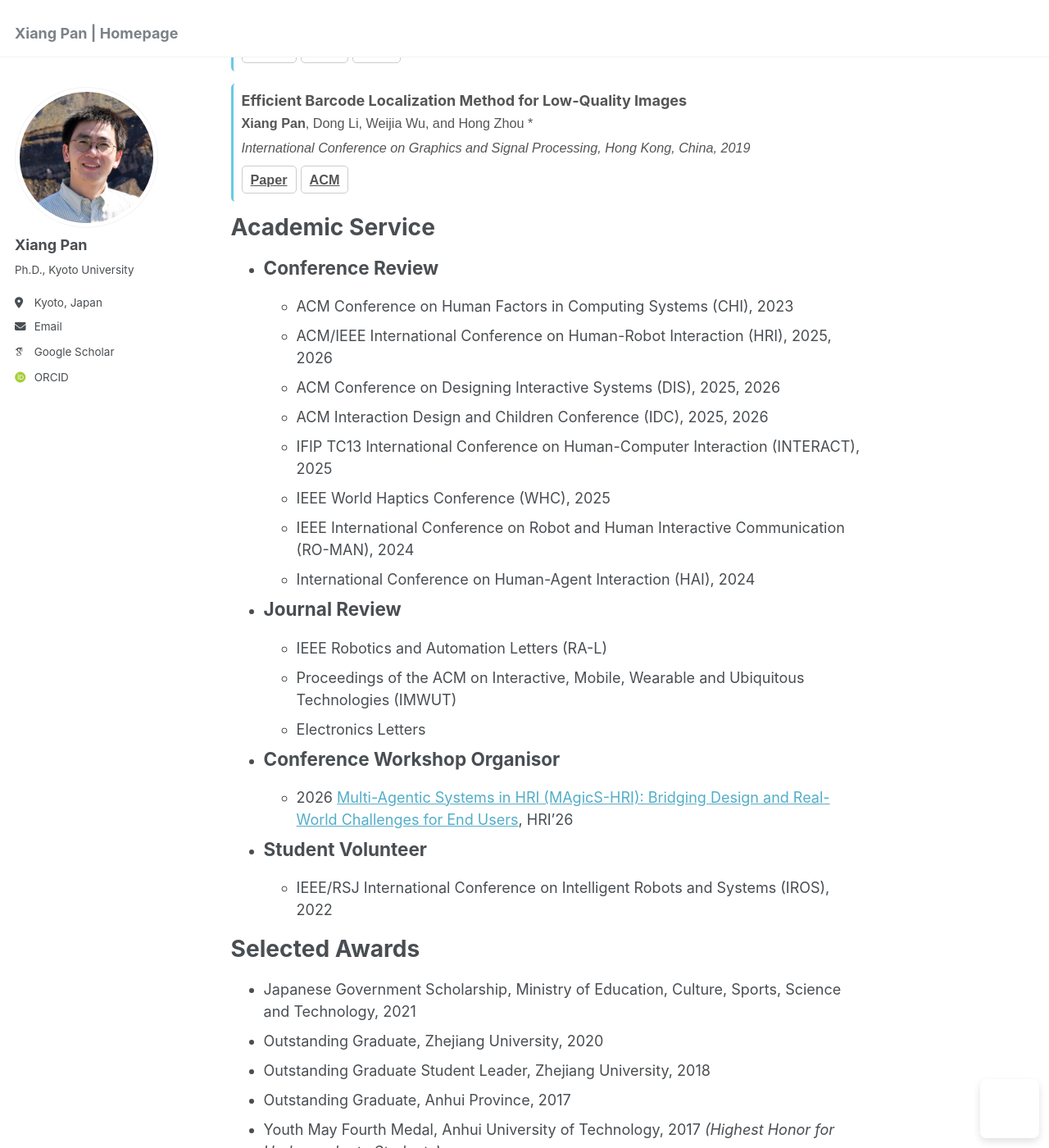
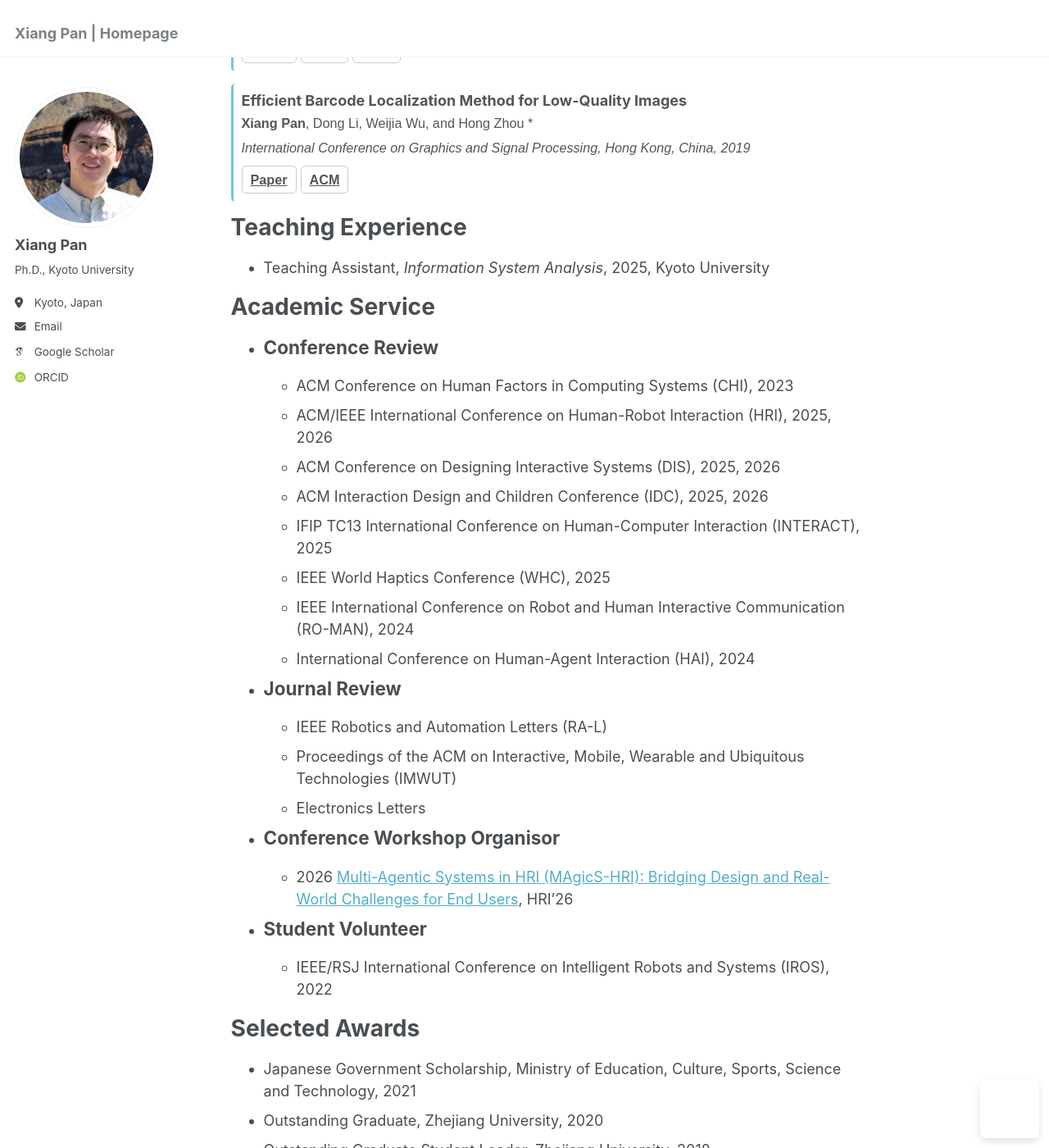
Before and after one commit to pan-xiang/pan-xiang.github.io, a Jekyll site: the page built from _pages/about.md, in a window 1280 px wide and 1400 px high, scrolled down 1054 px. Shown: the whole window at 82% size. Built offline with Jekyll 4.4.1, drawn with Linux system fonts in a browser that asks for light colours; some web fonts are replaced; a script that is not in the unit is left out; some of the changed text lies outside the part shown.

Commit message:
Update about.md

```diff
--- a/_pages/about.md
+++ b/_pages/about.md
@@ -8,6 +8,7 @@ redirect_from:
 ---
 
 I am a postdoctoral researcher in the [Human-Robot Interaction Lab](https://www.robot.soc.i.kyoto-u.ac.jp/en/) at Kyoto University, where I collaborate with [Prof. Takayuki Kanda](https://www.robot.soc.i.kyoto-u.ac.jp/~kanda/biography.html). My work focuses on human–robot interaction and embodied AI, with particular emphasis on developing expressive manipulation strategies that enhance the transparency, legibility, and naturalness of robot behavior in human-shared environments.
+
 
 # News
 <ul>
@@ -33,6 +34,7 @@ I am a postdoctoral researcher in the [Human-Robot Interaction Lab](https://www.
   </ul>
 
 </details>
+
 
 # Publications
 <head>
@@ -90,6 +92,10 @@ I am a postdoctoral researcher in the [Human-Robot Interaction Lab](https://www.
 </div>
 
 
+# Teaching Experience
+- Teaching Assistant, *Information System Analysis*, 2025, Kyoto University
+
+
 # Academic Service
 - ## Conference Review
   - ACM Conference on Human Factors in Computing Systems (CHI), 2023
@@ -112,6 +118,7 @@ I am a postdoctoral researcher in the [Human-Robot Interaction Lab](https://www.
 - ## Student Volunteer
   - IEEE/RSJ International Conference on Intelligent Robots and Systems (IROS), 2022
 
+
 # Selected Awards
 - Japanese Government Scholarship, Ministry of Education, Culture, Sports, Science and Technology, 2021
 - Outstanding Graduate, Zhejiang University, 2020
```
Also changed, not shown: other parts of _pages/about.md (+0 -2 lines).
